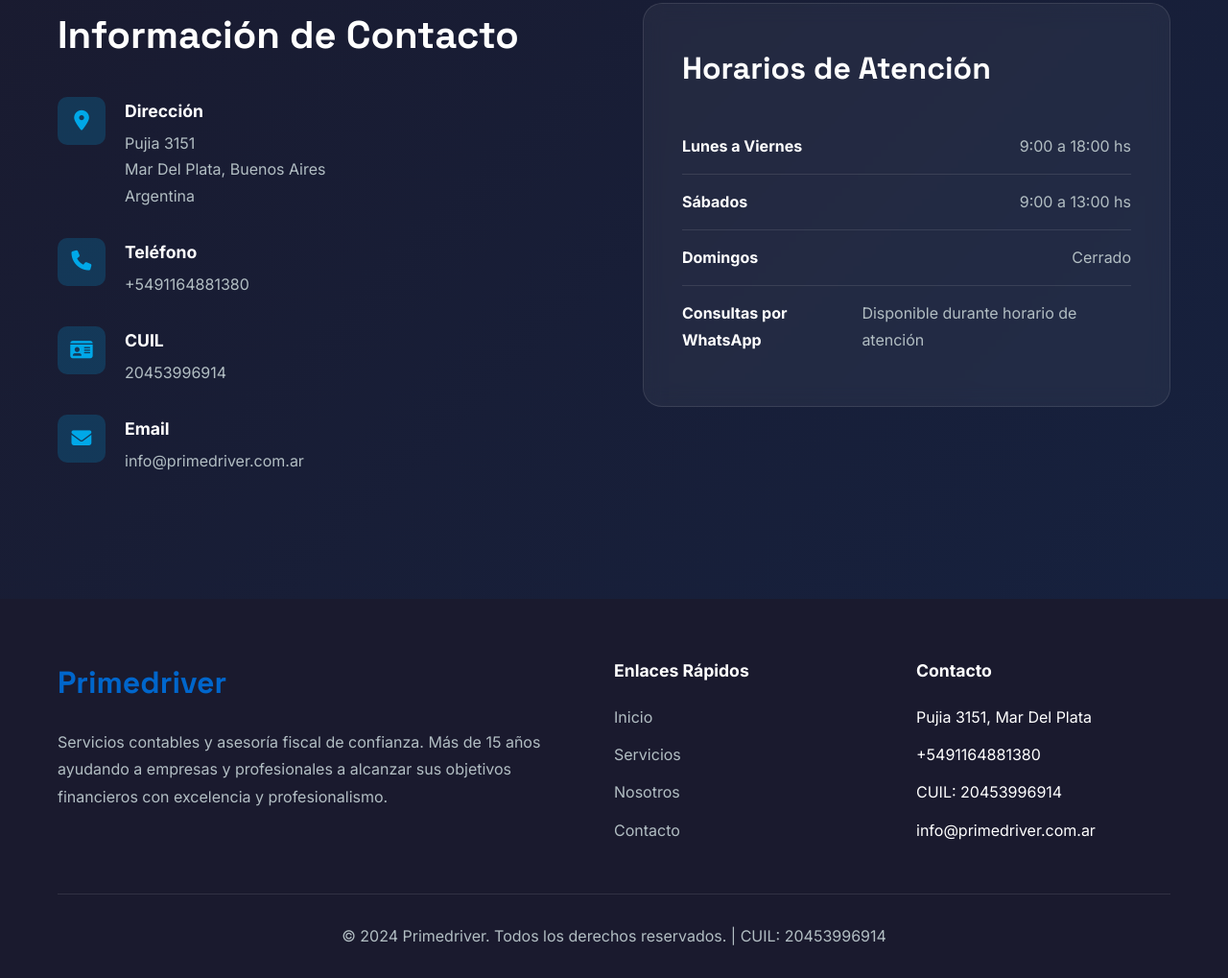
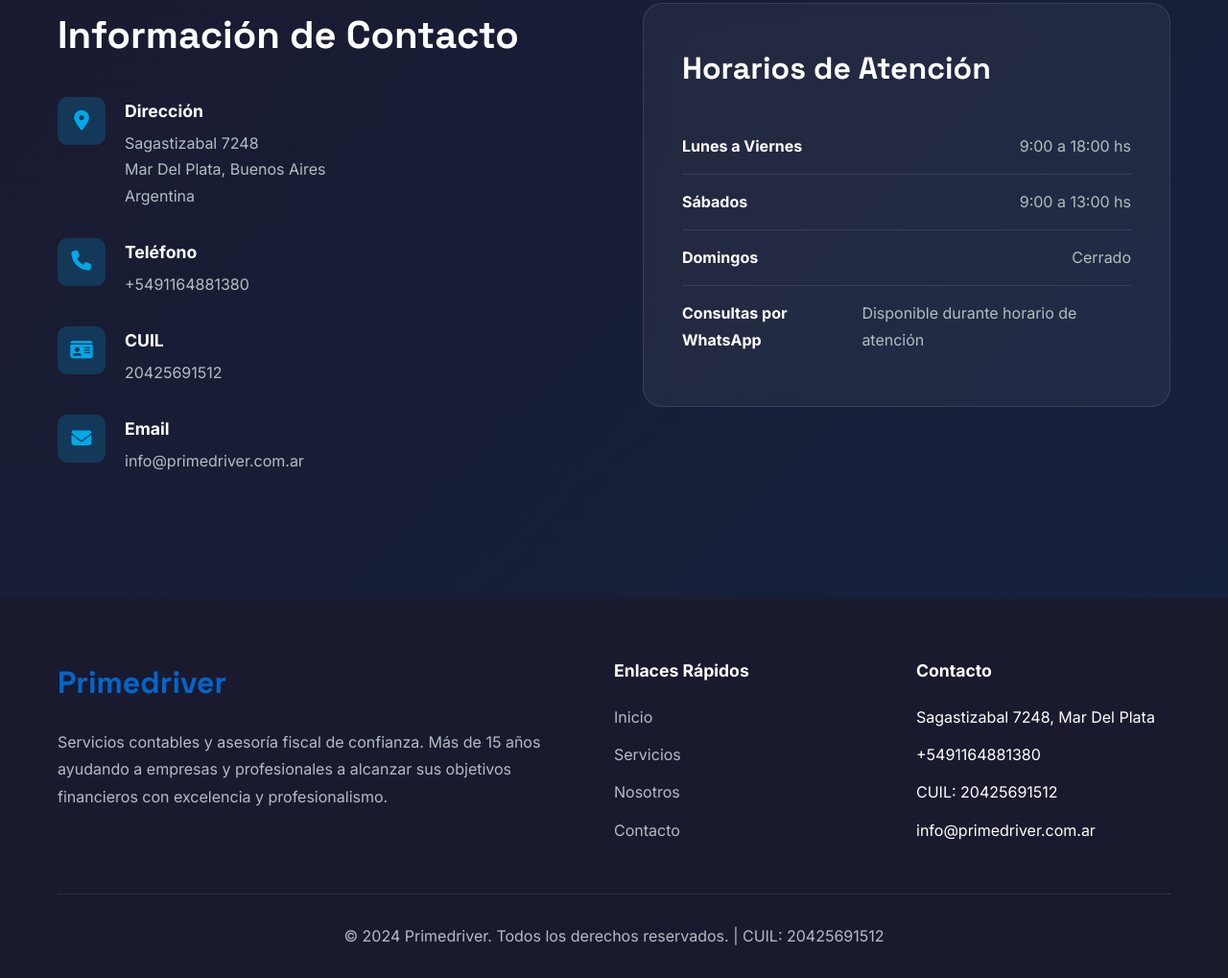
Before and after one commit to abrilfuentess01-ai/PRIMEDRIVE, a plain HTML site: page index.html in a window 1280 px wide. Shown: the part 4031-5050 px from the top of the page at 96% size. Drawn offline with Linux system fonts and the light colour scheme.

Commit message:
Add files via upload

```diff
--- a/index.html
+++ b/index.html
@@ -875,7 +875,7 @@
                         </div>
                         <div class="contact-item-content">
                             <h4>Dirección</h4>
-                            <p>Pujia 3151<br>Mar Del Plata, Buenos Aires<br>Argentina</p>
+                            <p>Sagastizabal 7248<br>Mar Del Plata, Buenos Aires<br>Argentina</p>
                         </div>
                     </div>
                     <div class="contact-item">
@@ -893,7 +893,7 @@
                         </div>
                         <div class="contact-item-content">
                             <h4>CUIL</h4>
-                            <p>20453996914</p>
+                            <p>20425691512</p>
                         </div>
                     </div>
                     <div class="contact-item">
@@ -951,15 +951,15 @@
                 <div class="footer-links">
                     <h4>Contacto</h4>
                     <ul>
-                        <li>Pujia 3151, Mar Del Plata</li>
+                        <li>Sagastizabal 7248, Mar Del Plata</li>
                         <li>+5491164881380</li>
-                        <li>CUIL: 20453996914</li>
+                        <li>CUIL: 20425691512</li>
                         <li>info@primedriver.com.ar</li>
                     </ul>
                 </div>
             </div>
             <div class="footer-bottom">
-                <p>&copy; 2024 Primedriver. Todos los derechos reservados. | CUIL: 20453996914</p>
+                <p>&copy; 2024 Primedriver. Todos los derechos reservados. | CUIL: 20425691512</p>
             </div>
         </div>
     </footer>
```
